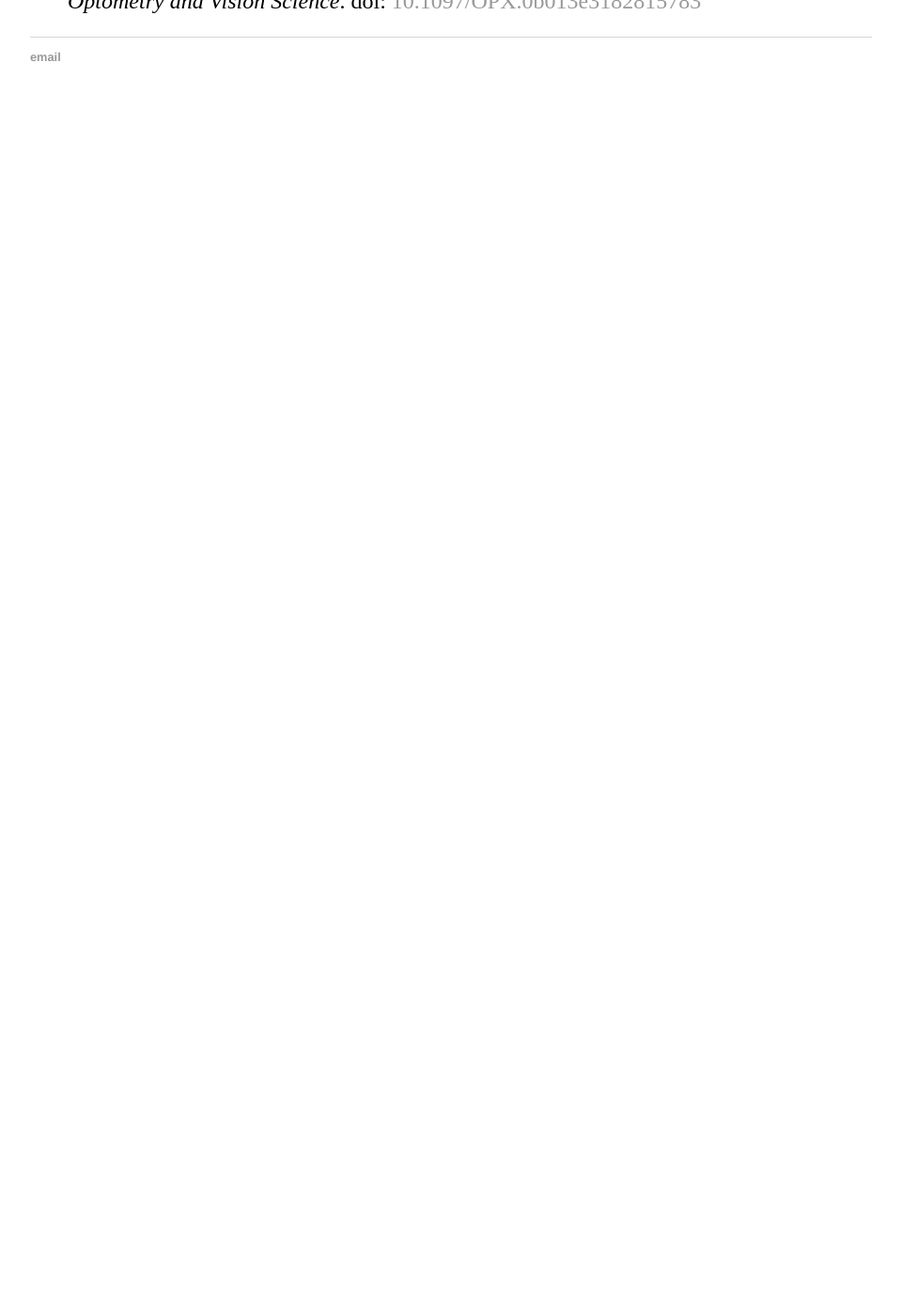
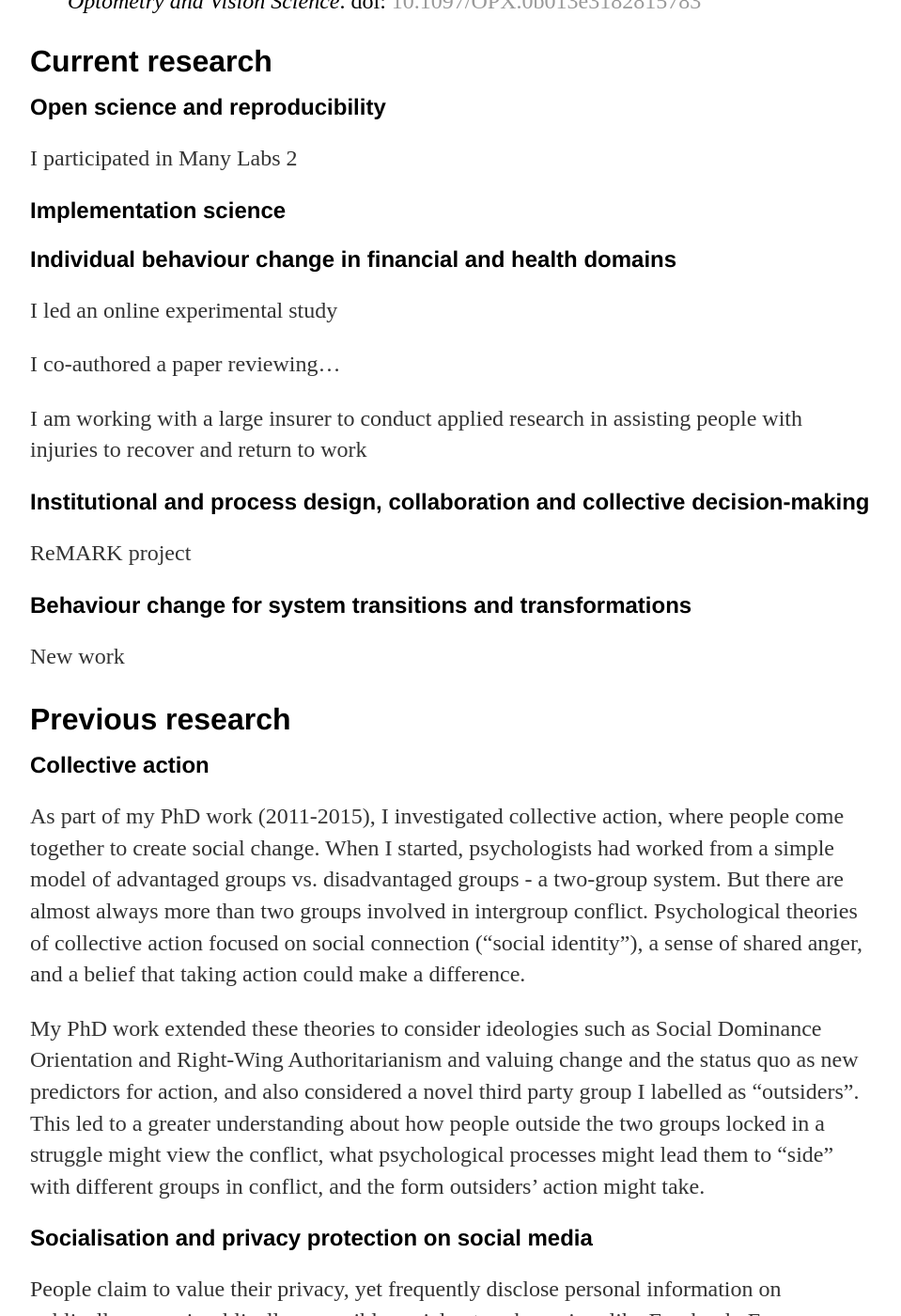
Before and after one commit to aksaeri/scrub, a Jekyll site: the page built from pages/research.md, in a window 1280 px wide and 1400 px high, scrolled down 1328 px. Shown: the whole window at 94% size, without its empty margins (160-1119 px from the left). Built offline with Jekyll 4.4.1, drawn with Linux system fonts in a browser that asks for light colours; before the commit the page ends 1456 px from its top, so only the background shows below that; some of the changed text lies outside the part shown.

Commit message:
Update research.md

```diff
--- a/pages/research.md
+++ b/pages/research.md
@@ -12,9 +12,45 @@ description: Alexander Saeri's research interests and projects
 - Cruwys, T., **Saeri, A. K.**, Radke, H. R. M., Walter, Z. C., Crimston, D., & Ferris, L. J. (2018). Risk and protective factors for mental health at a youth mass gathering. *European Child & Adolescent Psychiatry*. doi: [10.1007/s00787-018-1163-7](https://doi.org/10.1007/s00787-018-1163-7). Open Access preprint doi: [10.31234/osf.io/y4tsj](https://doi.org/10.31234/osf.io/y4tsj)
 - Atrens, A. D. & **Saeri, A. K.** (2018). Psychology. In A Atrens, A D Atrens (Eds.), *Human Forces in Engineering*, 35-78. De Gruyter. [[Request a copy](mailto:alexander@aksaeri.com?subject=Request%20Psychology%20Chapter)]
 - Louis, W. R., La Macchia, S. T., Amiot, C. E., Thomas, E. F., Blackwood, L. M., Mavor, K. I., & **Saeri, A. K.** (2016). Causality in the Study of Collective Action and Political Behavior. In R Harre, F. M. Moghaddam (Eds.), *Questioning Causality: Scientific Explorations of Cause and Consequence Across Social Contexts*, 277-300. CA, USA: ABC-CLIO [[Request a copy](mailto:alexander@aksaeri.com?subject=Request%20Causality%20Chapter)]
-- **Saeri, A. K.** (2015). *Collective action by outsiders to group conflict and inequality.* PhD Thesis, School of Psychology, The University of Queensland. doi: [10.14264/uql.2015.938](https://dx.doi.org/10.14264/uql.2015.938)]
+- **Saeri, A. K.** (2015). *Collective action by outsiders to group conflict and inequality.* PhD Thesis, School of Psychology, The University of Queensland. doi: [10.14264/uql.2015.938](https://doi.org/10.14264/uql.2015.938)]
 - **Saeri, A. K.**, Iyer, A., & Louis, W. R. (2015). Right-Wing Authoritarianism and Social Dominance Orientation predict outsiders' responses to an external group conflict: implications for identification, anger, and collective action. *Analyses of Social Issues and Public Policy*. doi: [10.1111/asap.12081](https://doi.org/10.1111/asap.12081)
-- **Saeri, A. K.**, Ogilvie, C., La Macchia, S. T., Smith, J. R., & Louis, W. R. (2014). Predicting Facebook users’ online privacy protection: Risk, trust, norm focus theory, and the theory of planned behavior. *Journal of Social Psychology*, doi:  [10.1080/00224545.2014.914881](10.1080/00224545.2014.914881)
+- **Saeri, A. K.**, Ogilvie, C., La Macchia, S. T., Smith, J. R., & Louis, W. R. (2014). Predicting Facebook users’ online privacy protection: Risk, trust, norm focus theory, and the theory of planned behavior. *Journal of Social Psychology*, doi:  [10.1080/00224545.2014.914881](https://10.1080/00224545.2014.914881)
 - Shi, J., Hao, Z., **Saeri, A. K.**, & Cui, L. (2014). The Dual Pathway Model of Collective Action: Impact of Types of Collective Action and Social Identity. *Group Processes and Intergroup Relations*. doi: [10.1177/1368430214524288](https://doi.org/10.1177/1368430214524288)
 - Tobin, S. J., Vanman, E. J., Verreynne, M., & **Saeri, A. K.** (2013). Threats to Belonging on Facebook: Lurking and Ostracism. Social Influence. doi: [10.1080/15534510.2014.893924](https://doi.org/10.1080/15534510.2014.893924)
-- Lacherez, P., **Saeri, A. K.**, Wood, J. M., Atchison, D. A., & Horswill, M. (2013). A yellow filter improves response times to low-contrast targets and traffic hazards. *Optometry and Vision Science*. doi: [10.1097/OPX.0b013e3182815783](10.1097/OPX.0b013e3182815783)
+- Lacherez, P., **Saeri, A. K.**, Wood, J. M., Atchison, D. A., & Horswill, M. (2013). A yellow filter improves response times to low-contrast targets and traffic hazards. *Optometry and Vision Science*. doi: [10.1097/OPX.0b013e3182815783](https://10.1097/OPX.0b013e3182815783)
+
+## Current research
+
+### Open science and reproducibility
+I participated in Many Labs 2
+
+### Implementation science
+
+### Individual behaviour change in financial and health domains
+I led an online experimental study
+
+I co-authored a paper reviewing...
+
+I am working with a large insurer to conduct applied research in assisting people with injuries to recover and return to work
+
+### Institutional and process design, collaboration and collective decision-making
+
+ReMARK project
+
+### Behaviour change for system transitions and transformations
+
+New work
+
+## Previous research
+
+### Collective action
+
+As part of my PhD work (2011-2015), I investigated collective action, where people come together to create social change. When I started, psychologists had worked from a simple model of advantaged groups vs. disadvantaged groups - a two-group system. But there are almost always more than two groups involved in intergroup conflict. Psychological theories of collective action focused on social connection ("social identity"), a sense of shared anger, and a belief that taking action could make a difference.
+
+My PhD work extended these theories to consider ideologies such as Social Dominance Orientation and Right-Wing Authoritarianism and valuing change and the status quo as new predictors for action, and also considered a novel third party group I labelled as "outsiders". This led to a greater understanding about how people outside the two groups locked in a struggle might view the conflict, what psychological processes might lead them to "side" with different groups in conflict, and the form outsiders' action might take.
+
+### Socialisation and privacy protection on social media
+
+People claim to value their privacy, yet frequently disclose personal information on publically or semi-publically accessible social network services like Facebook. For my honours thesis in 2010, I investigated the possible role of group norms alongside perceptions of risk and trust in influencing Facebook users’ privacy protection intentions and behaviour. We found that injunctive social norms (what others think you should do), descriptive social norms (what others actually do), and perceived risk each independently influenced people's willingness to protect their privacy on Facebook
+
+Much has been written on the alleged insufficiency of Facebook and other social media to provide a truly authentic social experience that meets the needs of its users. In 2012, I collaborated on a project led by Stephanie Tobin to investigate how and when using Facebook can satisfy basic psychological needs of belonging. After a two-day intervention, people who were asked to "lurk"—to only watch others participate socially on Facebook—felt as though they belonged less and perceived a less meaningful existence compared with people who participated as normal. This effect extended to a brief laboratory study in which people who did not receive feedback on a Facebook post they reported lower satisfaction of their basic psychological needs.
```
